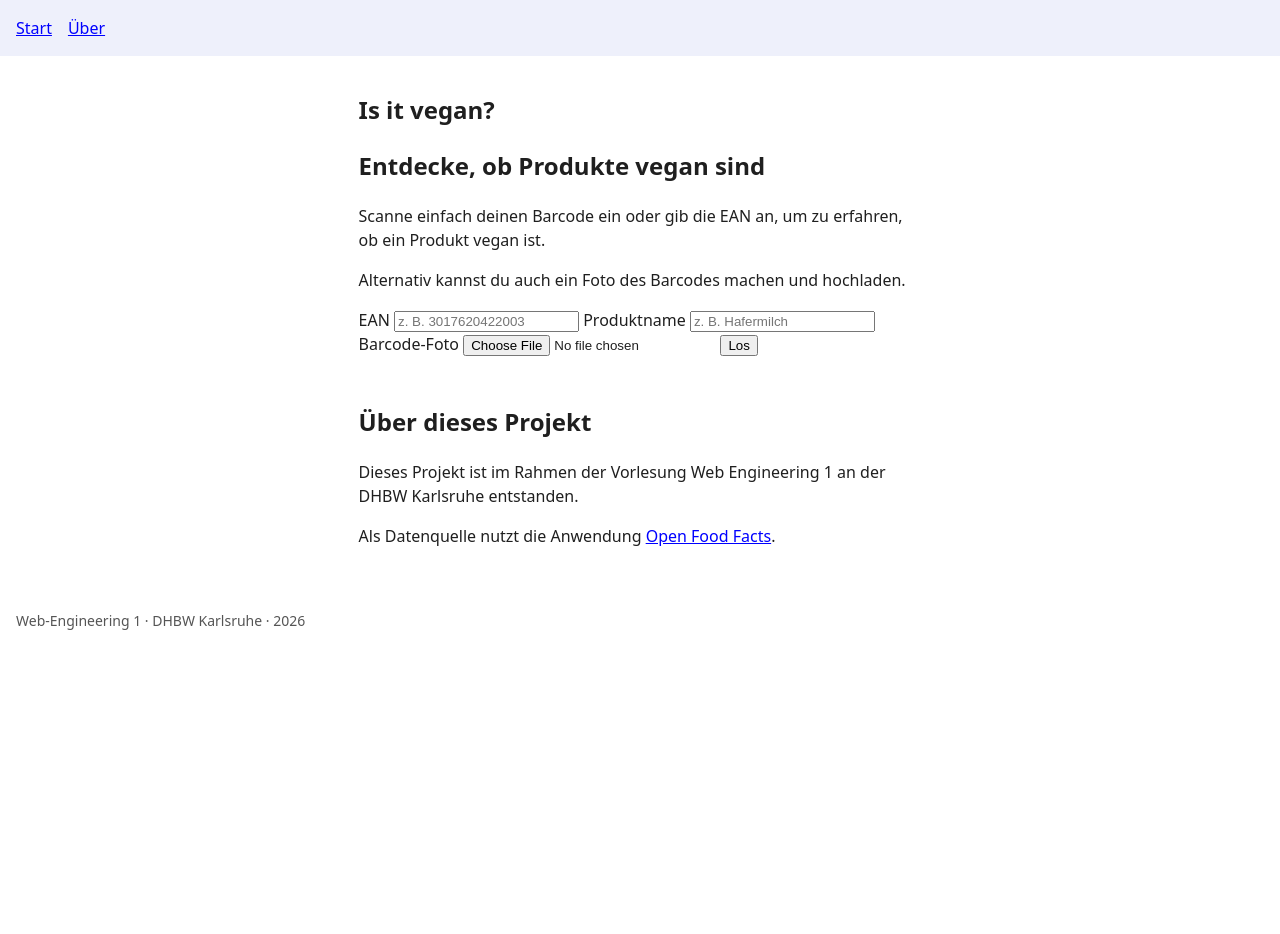
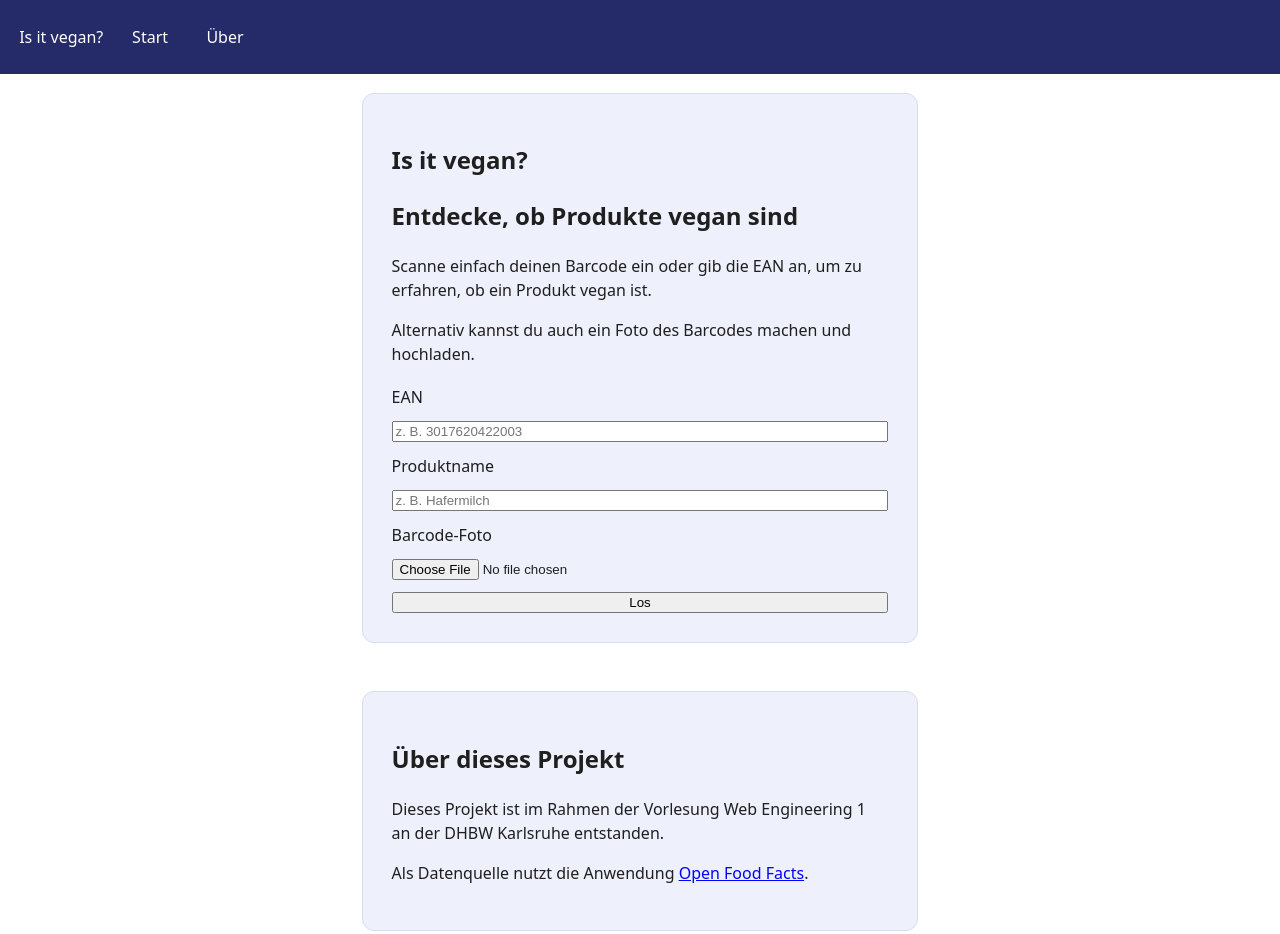
Before and after one commit to blccming/isitvegan, a website: page index.html in a window 1280 px wide. Shown: the top 934 px of the page. Before the commit the page ends 800 px from the top, so only its background shows below. Drawn offline with Linux system fonts and the light colour scheme.

Commit message:
modified styling, header now sticky, new colors

```diff
--- a/index.html
+++ b/index.html
@@ -12,6 +12,7 @@
     "name": "Is it vegan?",
     "url": "https://blccming.github.io/isitvegan/",
     "description": "Prüfe anhand eines Barcodes oder einer EAN, ob ein Produkt vegan ist.",
+    "license": "No license specified",
     "applicationCategory": "FoodApplication",
     "operatingSystem": "Web browser",
     "creator": {
@@ -38,6 +39,7 @@
 <body>
   <header>
     <nav aria-label="Hauptmenü">
+      <span>Is it vegan?</span>
       <a href="#start">Start</a>
       <a href="#ueber">Über</a>
     </nav>
--- a/style.css
+++ b/style.css
@@ -3,9 +3,13 @@
   --bg: #ffffff;
   --text: #1f1f1f;
   --akzent: #0000ff;
+  --akzent2: #252a68;
   --flaeche: #eef0fb;
+  --weiss: #ffffff;
+  --rahmen: #d8dcf0;
+  --text-footer: #555555;
   --radius: 12px;
-  --abstand: 1rem;
+  --abstand: 1.2rem;
 }
 
 * { box-sizing: border-box; }
@@ -25,16 +29,48 @@ main {
   padding: var(--abstand);
 }
 
+header {
+  position: sticky;
+  top: 0;
+  z-index: 10;
+}
+
 nav {
   display: flex;
+  align-items: center;
   gap: var(--abstand);
   padding: var(--abstand);
-  background: var(--flaeche);
+  color: var(--weiss);
+  background: var(--akzent2);
 }
 
 a { color: var(--akzent); }
 
+nav a {
+  color: var(--weiss);
+}
+
+nav a {
+  padding: .35rem .6rem;
+  border-radius: .4rem;
+  text-decoration: none;
+}
+
+nav a:hover {
+  color: var(--weiss);
+  background: color-mix(in srgb, var(--akzent2) 80%, var(--weiss));
+}
+
+nav a:focus-visible {
+  outline: 3px solid var(--weiss);
+  outline-offset: 3px;
+}
+
 section {
+  padding: calc(var(--abstand) * 1.5);
+  border: 1px solid var(--rahmen);
+  border-radius: var(--radius);
+  background: var(--flaeche);
   scroll-margin-top: var(--abstand);
 }
 
@@ -42,8 +78,14 @@ section + section {
   margin-top: 3rem;
 }
 
+form {
+  display: grid;
+  gap: .75rem;
+  margin-top: var(--abstand);
+}
+
 footer {
   padding: var(--abstand);
   font-size: .875rem;
-  color: #555;
+  color: var(--text-footer);
 }
```
